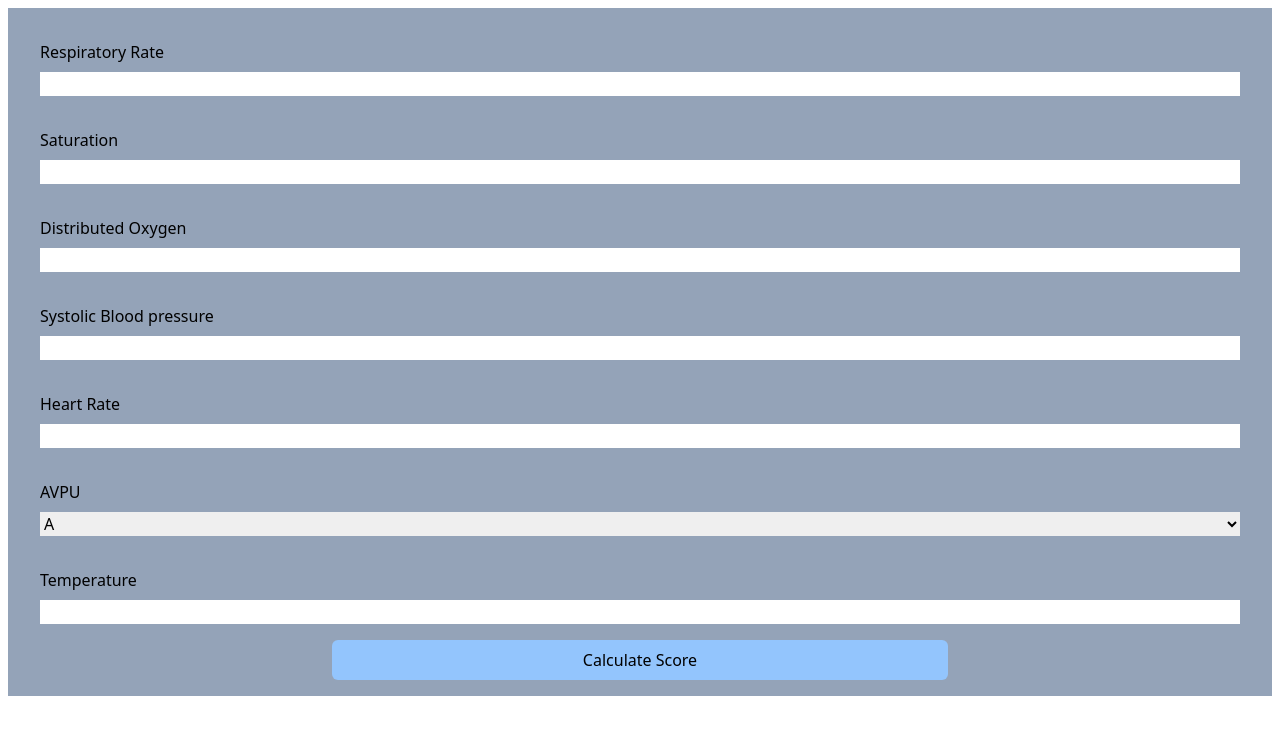
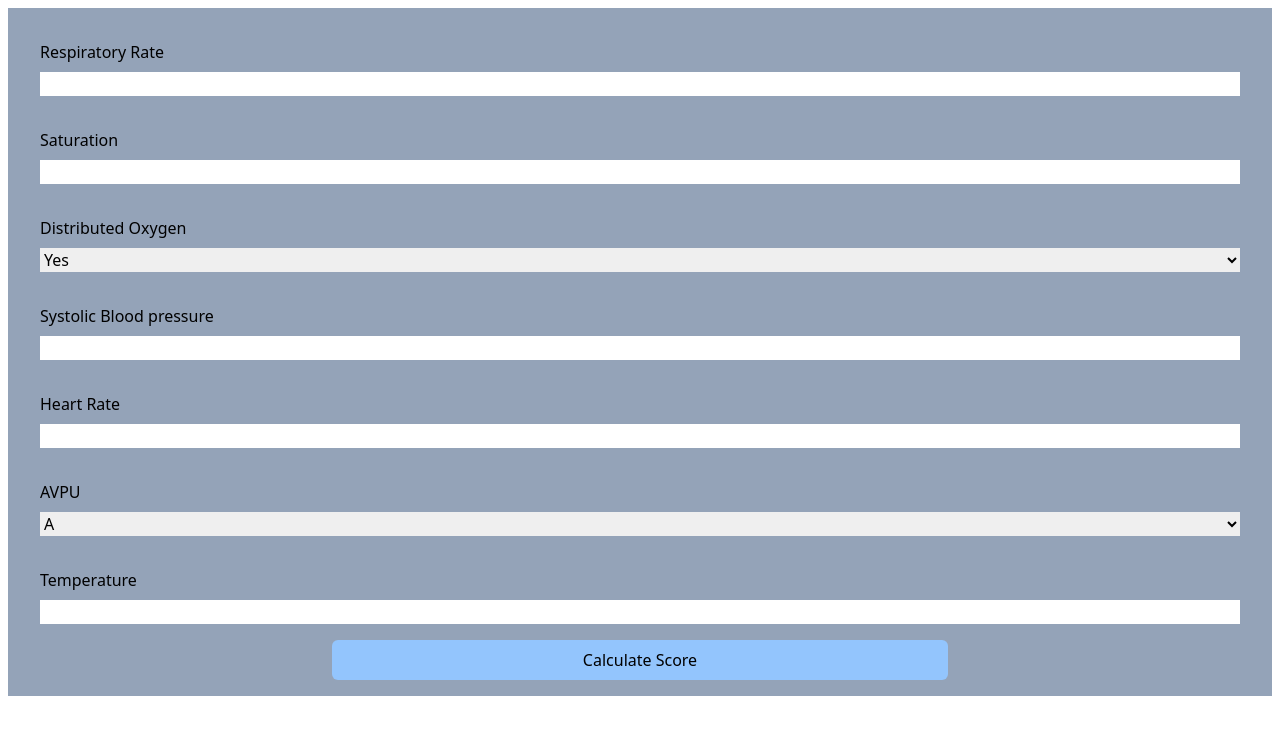
Before and after one commit to sebastianswahn/NEWS, a React (Vite) app in the folder NEWS-app/: page / in a window 1280 px wide. Shown: the top 734 px of the page. Built offline with nearby package versions, Linux system fonts and the light colour scheme.

Commit message:
changed administered oxygen to dropdown and updated scoreCounter

```diff
--- a/NEWS-app/src/components.jsx/CalcForm.jsx
+++ b/NEWS-app/src/components.jsx/CalcForm.jsx
@@ -70,13 +70,15 @@ export const CalcForm = () => {
           <label className="pb-2" htmlFor="administeredOxygen">
             Distributed Oxygen
           </label>
-          <input
-            type="text"
+          <select
             id="administeredOxygen"
             name="administeredOxygen"
             value={administeredOxygen}
             onChange={(e) => setAdministeredOxygen(e.target.value)}
-          />
+          >
+            <option>Yes</option>
+            <option>No</option>
+          </select>
         </div>
         <div className="flex flex-col p-4">
           <label className="pb-2" htmlFor="systolicBP">
--- a/NEWS-app/src/components.jsx/scoreCounter.js
+++ b/NEWS-app/src/components.jsx/scoreCounter.js
@@ -82,10 +82,15 @@ function bloodPressureScoreCounter(systolicBP) {
 
 function administeredOxygenScoreCounter(administeredOxygen) {
   let administeredOxygenScore = 0;
-  if (administeredOxygen === "Yes") {
-    administeredOxygenScore = 2;
-  } else if (administeredOxygen === "No") {
-    administeredOxygenScore = 0;
+  switch (administeredOxygen) {
+    case "Yes":
+      administeredOxygenScore = 2;
+      break;
+    case "No":
+      administeredOxygenScore = 0;
+      break;
+    default:
+      administeredOxygenScore = 0;
   }
   return administeredOxygenScore;
 }
```
